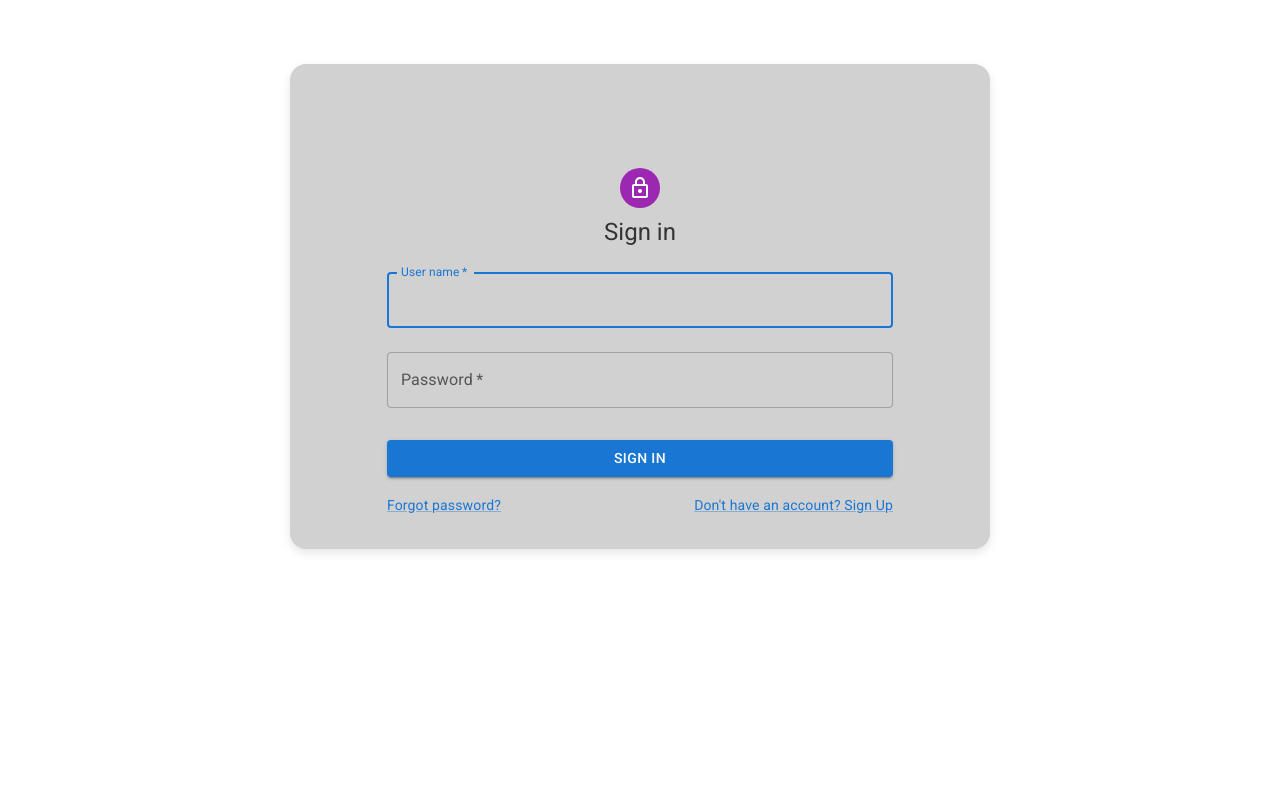
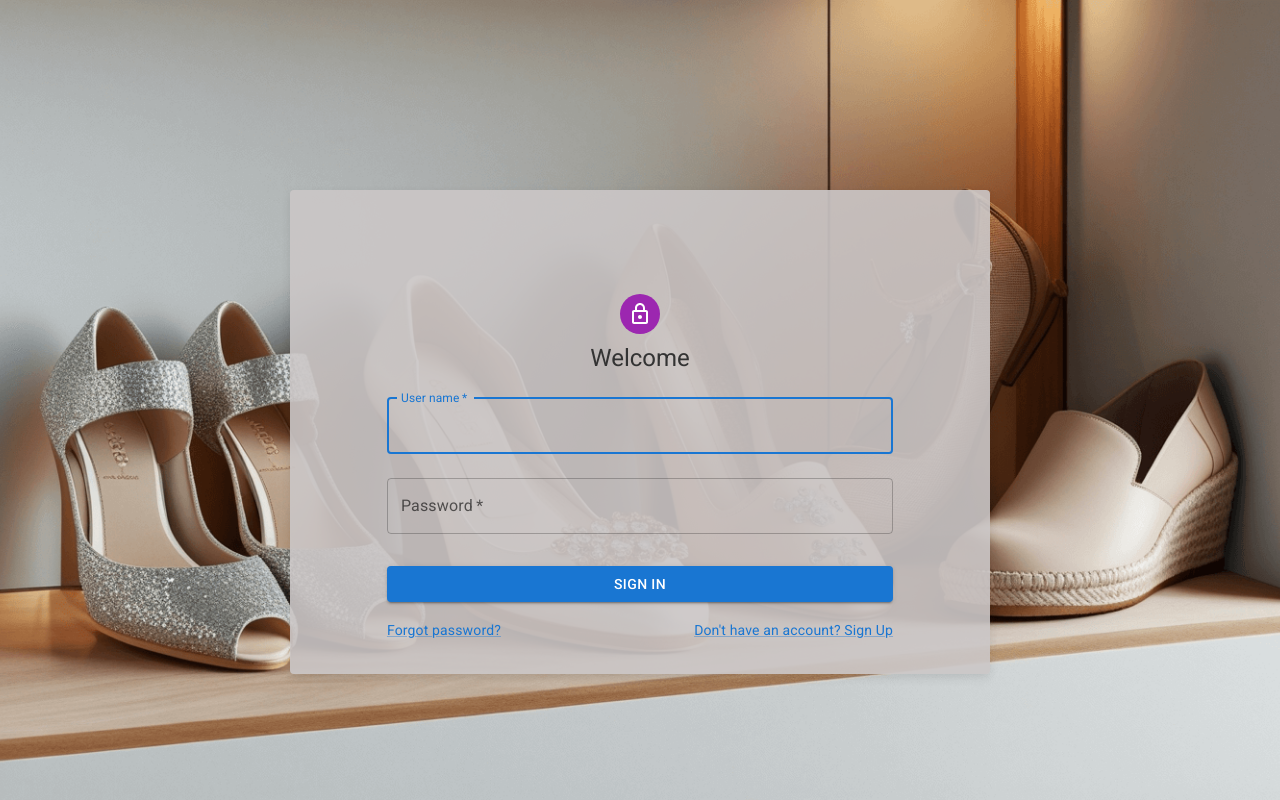
Before and after one commit to MrIngeenier/proyect01-Front-End, a React (Create React App) app: page / in a window 1280 px wide. Built offline with nearby package versions, Linux system fonts and the light colour scheme.

Commit message:
Improve Login with image

```diff
--- a/src/pages/Principal.js
+++ b/src/pages/Principal.js
@@ -7,6 +7,8 @@ import publicServices from '../service/public.services';
 import LoadingScreen from '../utils/LoadingSceen';
 import ErrorAlert from '../components/Alerts/ErrorAlert';
 import SuccessAlert from '../components/Alerts/SuccesAlert';
+import BackgroundImage from '../asset/images/Stock.png';
+
 const theme = createTheme();
 
 function Principal() {
@@ -67,14 +69,32 @@ function Principal() {
   }
 
   return (
-    <ThemeProvider theme={theme}>
+    <ThemeProvider theme={theme} >
+      <Box
+        sx={{
+          backgroundImage: `url(${BackgroundImage})`,
+          backgroundSize: 'cover',
+          backgroundRepeat: 'no-repeat',
+          backgroundPosition: 'center',
+          height: '100vh',
+          width: '100vw',
+          display: 'flex',
+          justifyContent: 'center',
+          alignItems: 'center',
+          margin: 0,
+          padding: 0,
+          position: 'absolute',
+          top: 0,
+          left: 0,
+        }}
+      >
       <Container
         component="main"
         sx={{
-          bgcolor: '#d2d1d1',
+          bgcolor: 'rgba(203, 199, 199, 0.9)',
           color: '#333',
           padding: 4,
-          borderRadius: 4,
+          borderRadius: 1,
           boxShadow: '0 4px 10px rgba(0, 0, 0, 0.1)',
           display: 'flex',
           flexDirection: 'column',
@@ -97,7 +117,7 @@ function Principal() {
             <LockOutlinedIcon />
           </Avatar>
           <Typography component="h1" variant="h5">
-            Sign in
+            Welcome
           </Typography>
           <Box component="form" onSubmit={handleSubmit} noValidate sx={{ mt: 1 }}>
             <TextField
@@ -144,6 +164,7 @@ function Principal() {
       </Container>
       <SuccessAlert open={successOpen} handleClose={handleSuccessClose} message={successMessage} />
       <ErrorAlert open={errorOpen} handleClose={handleErrorClose} message={errorMessage} />
+      </Box>
     </ThemeProvider>
   );
 }
```
Also changed, not shown: src/asset/images/Stock.png (added).
